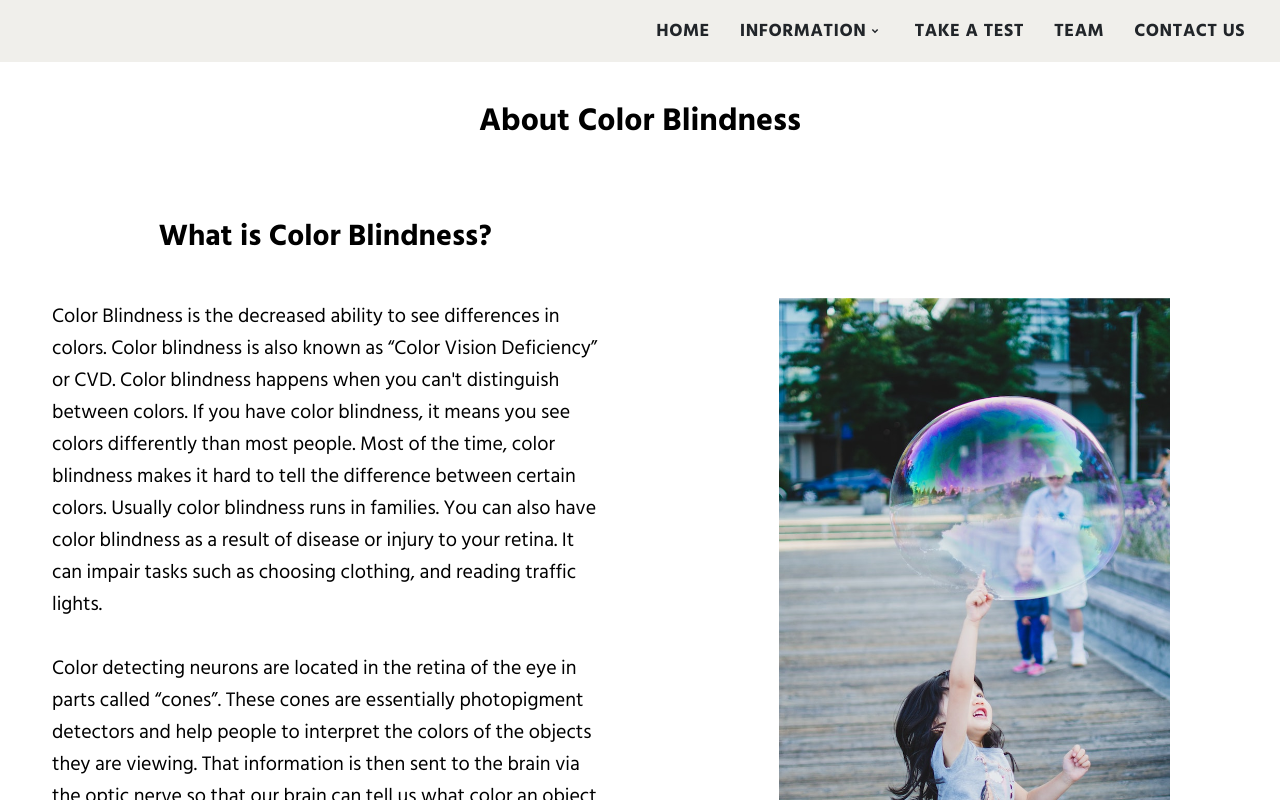
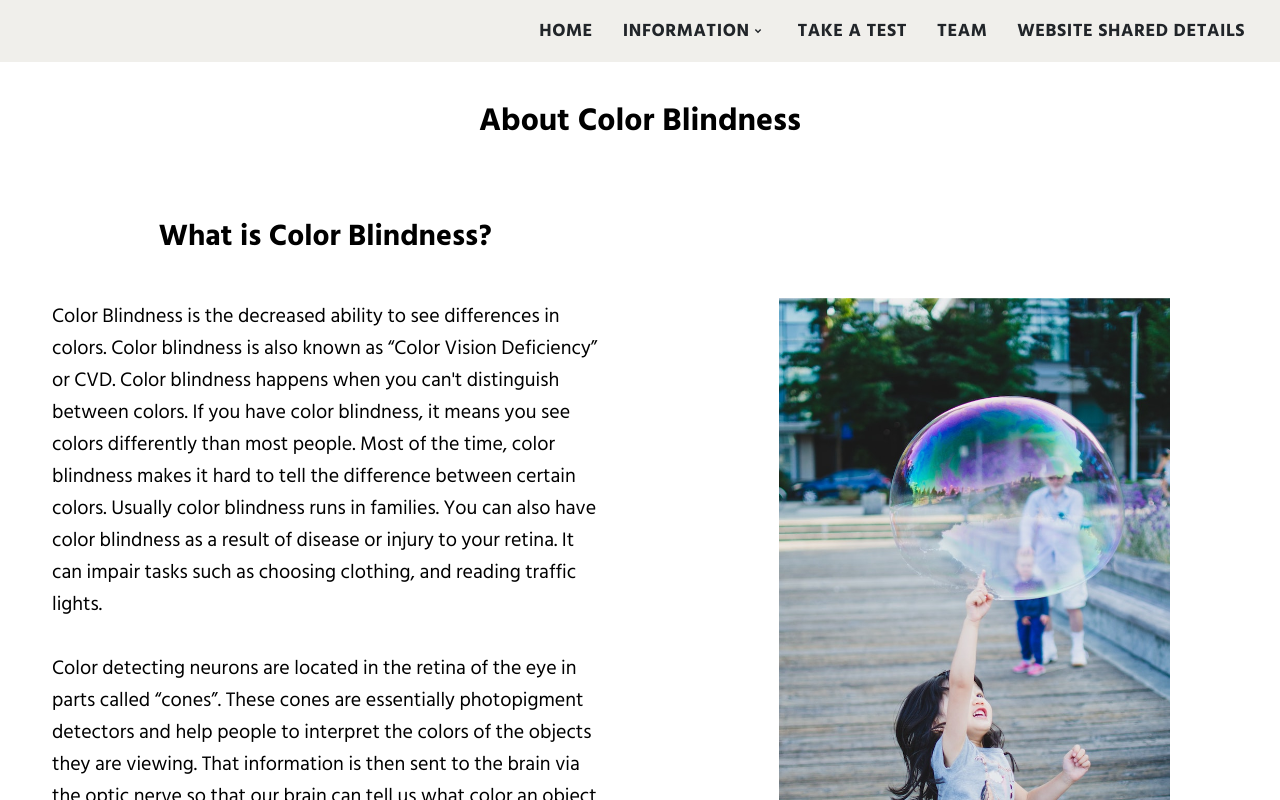
Before and after one commit to StevenMcDonald97/cb-hd-next-test, a Next.js app: page /AboutCB in a window 1280 px wide. Shown: the top 800 px of the page. Built offline with nearby package versions, Linux system fonts and the light colour scheme.

Commit message:
remove contact link

```diff
--- a/components/MenuLink.js
+++ b/components/MenuLink.js
@@ -145,7 +145,7 @@ const MenuLink = () => {
                 activeStyle={styles.activeLink}
                 style={styles.link}
               >
-                <a>Contact US</a>
+                <a>WEBSITE SHARED DETAILS</a>
               </Link>
             </Button>
           </span>
```
